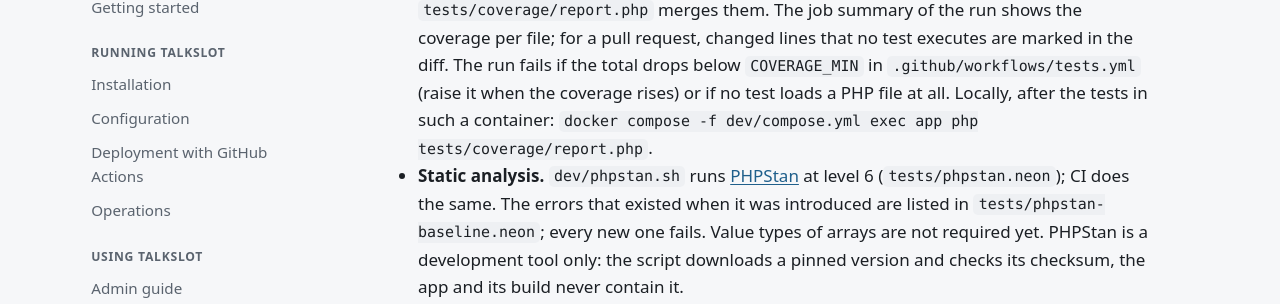
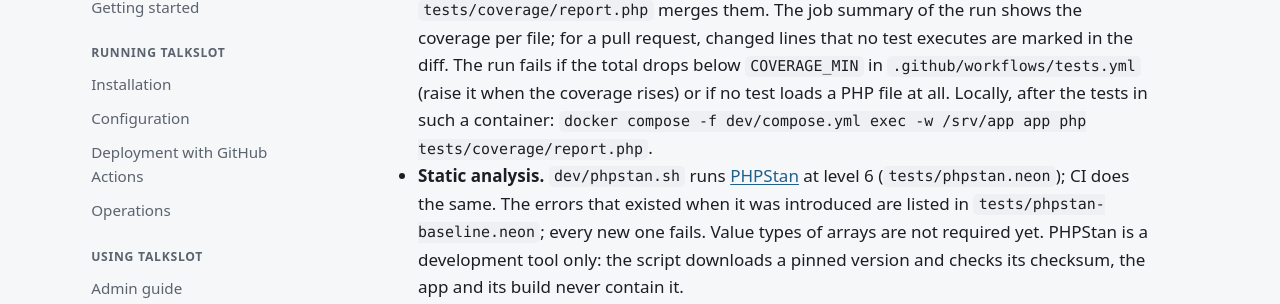
Before and after one commit to skornehl/talkslot, a Jekyll site: the page built from docs/guide/development.md, in a window 1280 px wide and 900 px high, scrolled down 1678 px. Shown: the part 148-452 px from the top of the window. Built offline with Jekyll 4.4.1, drawn with Linux system fonts in a browser that asks for light colours.

Commit message:
ci: run the unit tests and the coverage report from the checkout in the app container

```diff
--- a/docs/guide/development.md
+++ b/docs/guide/development.md
@@ -69,7 +69,7 @@ and checks that PHP 7.4 and 8.2 get the message of `App\Platform` instead of a s
   the run shows the coverage per file; for a pull request, changed lines that no test executes are marked in the
   diff. The run fails if the total drops below `COVERAGE_MIN` in `.github/workflows/tests.yml` (raise it when
   the coverage rises) or if no test loads a PHP file at all. Locally, after the tests in such a container:
-  `docker compose -f dev/compose.yml exec app php tests/coverage/report.php`.
+  `docker compose -f dev/compose.yml exec -w /srv/app app php tests/coverage/report.php`.
 - **Static analysis.** `dev/phpstan.sh` runs [PHPStan](https://phpstan.org/) at level 6 (`tests/phpstan.neon`);
   CI does the same. The errors that existed when it was introduced are listed in `tests/phpstan-baseline.neon`;
   every new one fails. Value types of arrays are not required yet. PHPStan is a development tool only: the
```
Also changed, not shown: docs/de/guide/development.md (+1 -1 lines), .github/workflows/tests.yml.
